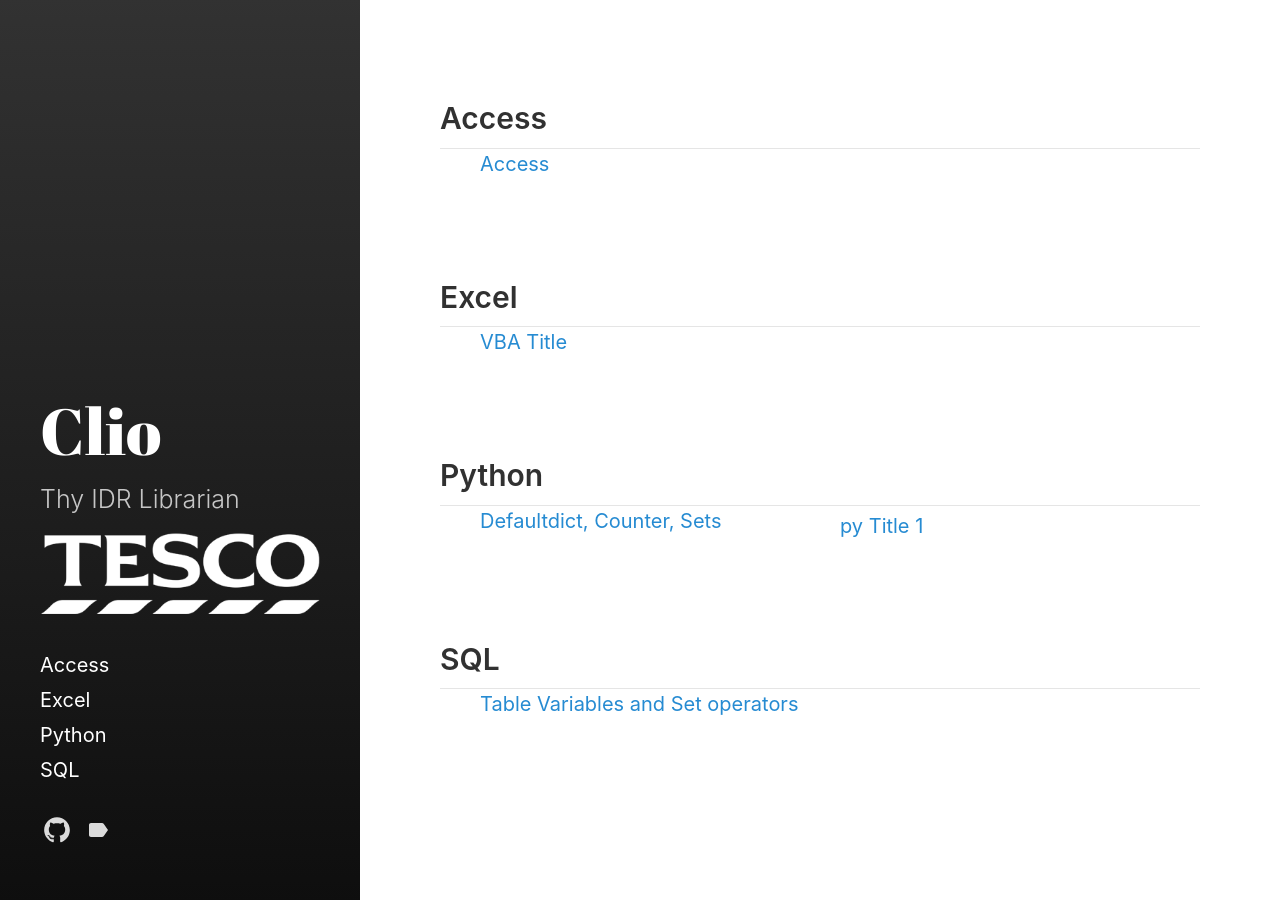
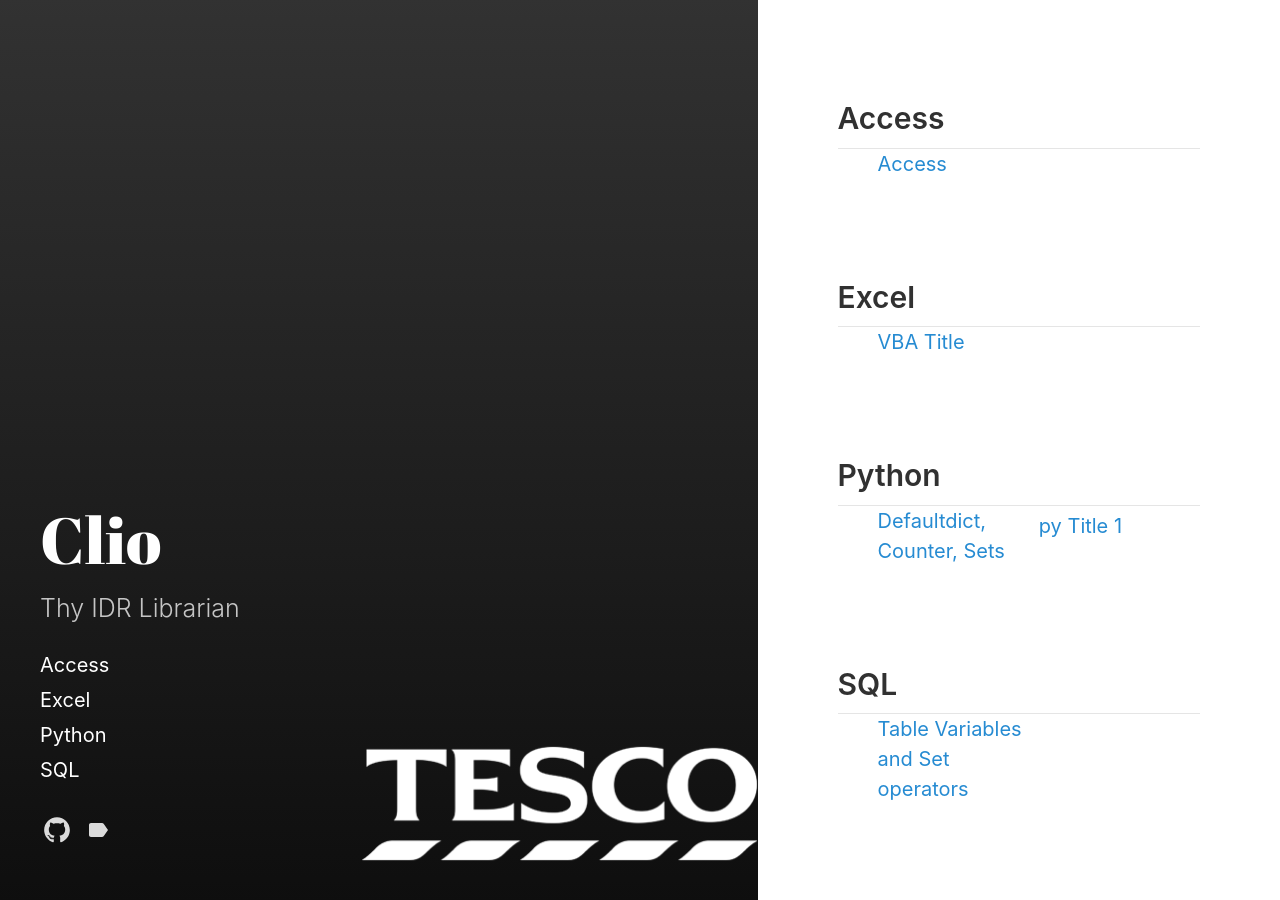
Before and after one commit to tesco-idr/clio, a Jekyll site: the page built from index.html, in a window 1280 px wide. Built offline with Jekyll 4.4.1, drawn with Linux system fonts in a browser that asks for light colours.

Commit message:
img test

```diff
--- a/_includes/sidebar.html
+++ b/_includes/sidebar.html
@@ -9,7 +9,7 @@
         {{ site.title }}
       </a>
     </{% if page.layout == "index" %}h1{% else %}div{% endif %}>
-    <span><p class="lead">{{ site.description }} <img src="tesco-white.png"> </p></span>
+    <span><p class="lead">{{ site.description }}  </p></span>
 
   </header>
 
@@ -17,3 +17,4 @@
   {% include sidebar-icon-links.html %}
 
 </div>
+<img src="tesco-white.png">
```
